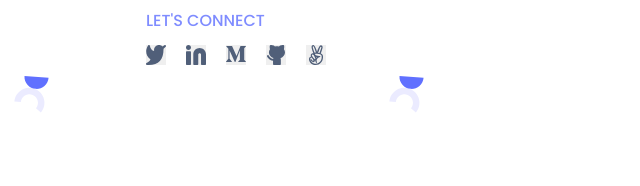
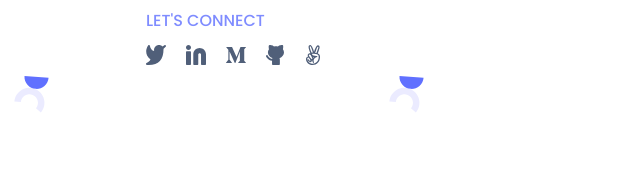
Before and after one commit to lordksix/portafolio-app, a plain HTML site: page index.html in a window 1280 px wide. Shown: the part 401-587 px from the top of the page, 294-934 px from the left. Drawn offline with Linux system fonts and the light colour scheme.

Commit message:
change buttons for UL

```diff
--- a/index.html
+++ b/index.html
@@ -26,10 +26,14 @@
       you see and have a project you need coded, don't hesitate to contact me.
     </p>
     <p class="makeconection">LET'S CONNECT</p>
-    <div class="socialmedia-btn">
-      <button type="button" class="social-btn"><i class="social-btn" id="btn-tw"></i></button><button type="button" class="social-btn"><i class="social-btn" id="btn-in"></i></button>
-      <button type="button" class="social-btn"><i class="social-btn" id="btn-m"></i></button><button type="button" class="social-btn"><i class="social-btn" id="btn-gh"></i></button>
-      <button type="button" class="social-btn"><i class="social-btn" id="btn-pc"></i></button>
+    <div class="socialmedia-btn-container">
+      <ul class="socialmedia-btn-row">
+        <li class="social-btn"><a href="https://twitter.com/"><i class="social-btn" id="btn-tw"></i></a></li>
+        <li class="social-btn"><a href="https://www.linkedin.com/"><i class="social-btn" id="btn-in"></i></a></li>
+        <li class="social-btn"><a href="#"><i class="social-btn" id="btn-m"></i></a></li>
+        <li class="social-btn"><a href="https://github.com/"><i class="social-btn" id="btn-gh"></i></a></li>
+        <li class="social-btn"><a href="#"><i class="social-btn" id="btn-pc"></i></a></li>
+     </ul>
     </div>
   </section>
 
--- a/static/base_style.css
+++ b/static/base_style.css
@@ -49,9 +49,14 @@ body {
   min-height: 604px;
 }
 
-.socialmedia-btn {
+.socialmedia-btn-container {
+  order: 3;
+}
+
+.socialmedia-btn-row {
   display: flex;
   gap: 20px;
+  list-style-type: none;
 }
 
 .social-btn {
@@ -148,9 +153,8 @@ body {
     order: 2;
   }
 
-  .about .socialmedia-btn {
+  .about .socialmedia-btn-row {
     margin-inline: auto;
-    order: 3;
     min-width: 327px;
     width: 87.2vw;
     max-width: 400px;
```
